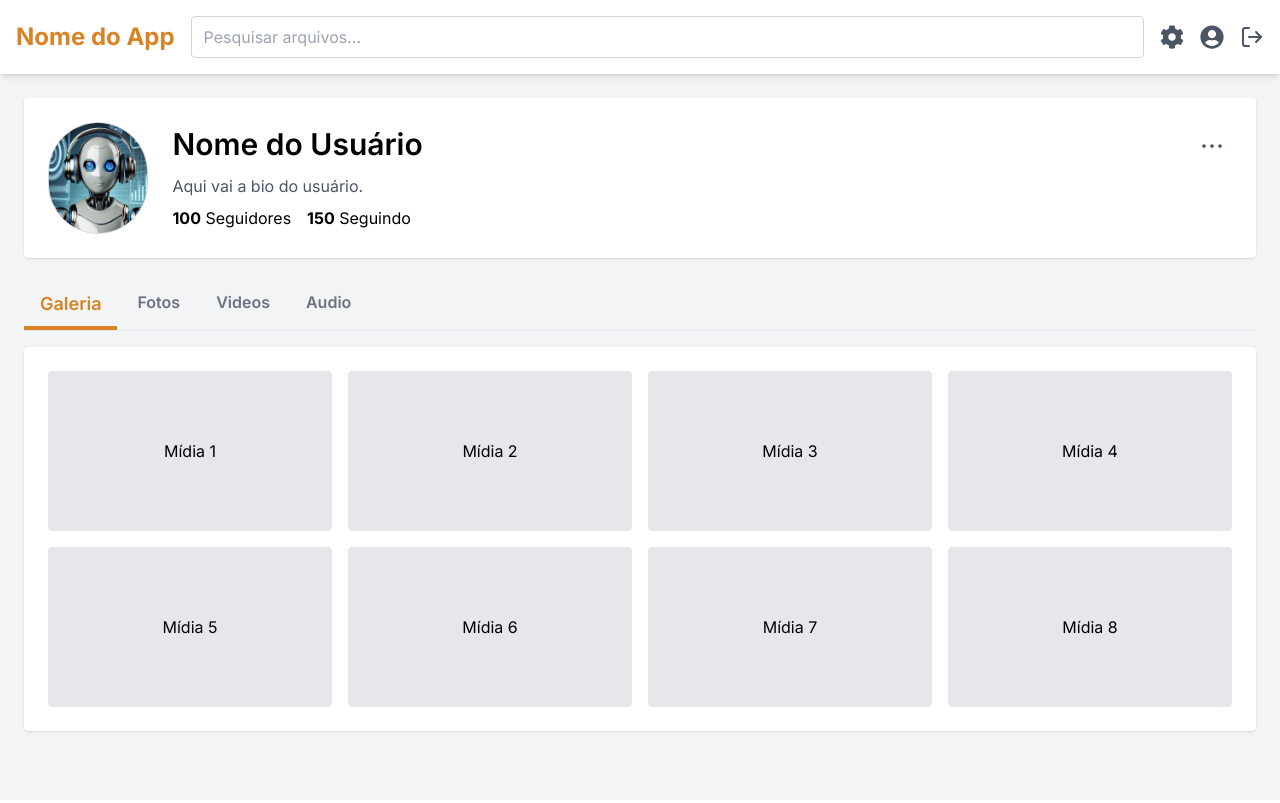
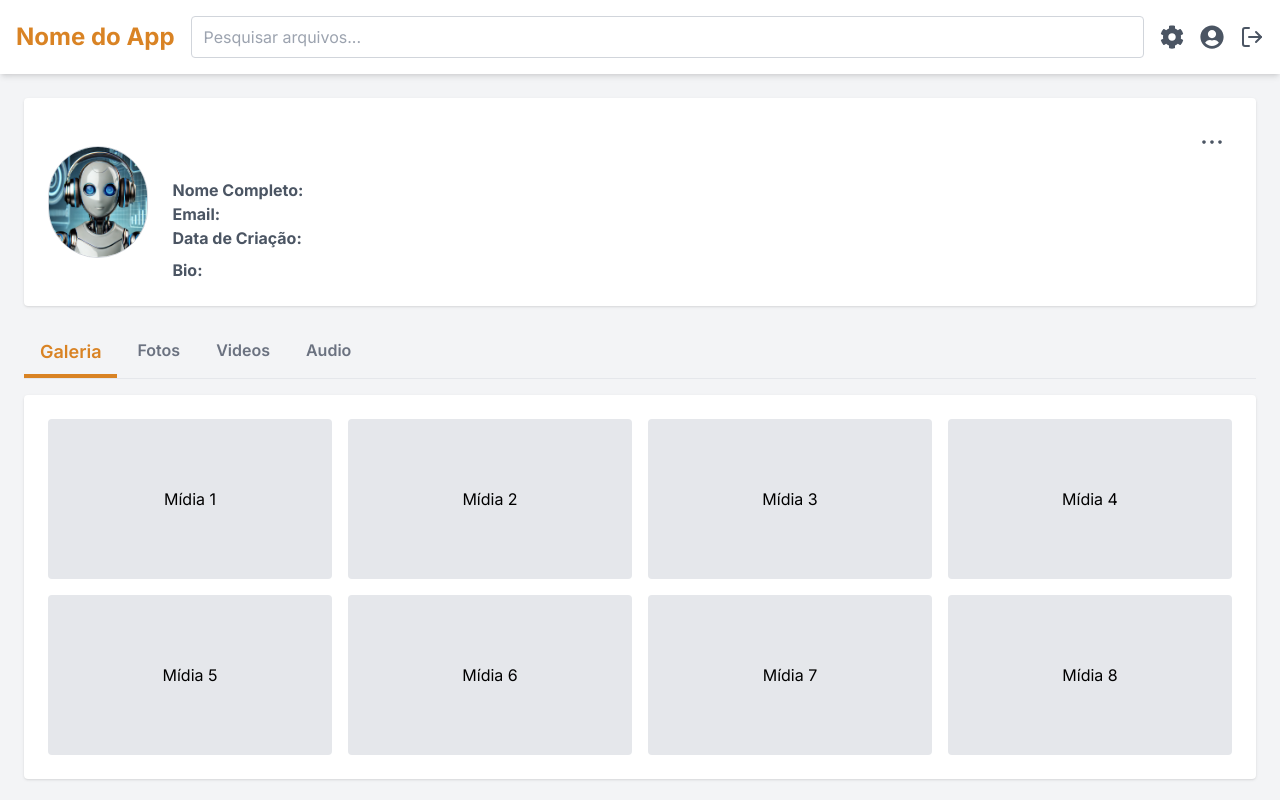
Before and after one commit to Sistema-de-Gerenciamento-Multimidia/SGM_frontend, a React (Vite) app: page /perfil in a window 1280 px wide. Built offline with nearby package versions, Linux system fonts and the light colour scheme; sample sign-in values are in the browser's storage.

Commit message:
edicao de perfil e alterar senha

```diff
--- /dev/null
+++ b/src/api/token.tsx
@@ -0,0 +1,23 @@
+import axios from 'axios';
+
+const getToken = () => {
+  const TOKEN_KEY = 'token';
+  return sessionStorage.getItem(TOKEN_KEY);
+};
+
+const api = axios.create({
+  baseURL: 'https://sgm-backend-test.onrender.com/api/v1',
+});
+
+api.interceptors.request.use(
+  (config) => {
+    const token = getToken();
+    if (token) {
+      config.headers.Authorization = `Bearer ${token}`;
+    }
+    return config;
+  },
+  (error) => Promise.reject(error)
+);
+
+export { api }; // Exportação nomeada
--- a/src/components/logincard.tsx
+++ b/src/components/logincard.tsx
@@ -1,47 +1,54 @@
-// import { useState } from "react";
 import { useForm } from "react-hook-form";
 import { z } from "zod";
 import { zodResolver } from "@hookform/resolvers/zod";
-import axios from 'axios';
+// import axios from 'axios';
 import { useNavigate } from "react-router-dom";
 import { toast } from "sonner";
+import { useUser } from "../UserContext"; // Importando o hook para acessar o contexto
+import {UserData} from "../dataUser/userData";
+// import { createUser } from "../dataUser/functionData";
+import { api } from "../api/token";
 
 const loginUserFormSchema = z.object({
   username: z.string().nonempty("O nome é obrigatório!").min(6, "O username precisa de no mínimo 6 caracteres!"),
   password: z.string().min(8, "A senha precisa de no mínimo 8 caracteres!"),
 });
 
-const api = axios.create({
-  baseURL: 'https://sgm-backend-test.onrender.com/api/v1',
-});
-
-
 
 type loginUserFormData = z.infer<typeof loginUserFormSchema>;
 
 export function LoginCard() {
-  // const [, setOutput] = useState("");
-  const {
-    register,
-    handleSubmit,
-    formState: { errors },
-  } = useForm<loginUserFormData>({
+  const { register, handleSubmit, formState: { errors } } = useForm<loginUserFormData>({
     resolver: zodResolver(loginUserFormSchema),
   });
 
   const navigate = useNavigate();
-
-
-  // function loginUser(data: loginUserFormData) {
-  //   setOutput(JSON.stringify(data, null, 2));
-  // }
+  const { setUser } = useUser(); // Pegando a função de atualização do contexto
 
   const loginUser = async (data: loginUserFormData) => {
     try {
       const response = await api.post('/authentication/token/', data);
+      sessionStorage.setItem("token", response.data.access);
+
+      const idUsuario = sessionStorage.getItem("user_id");
+      const dados = await api.get<UserData>(`/users/${idUsuario}/`);
+
+      const userData = {
+        id: dados.data.id,
+        email: dados.data.email,
+        username: dados.data.username,
+        name: dados.data.name,
+        description: dados.data.description,
+        date_joined: dados.data.date_joined,
+        date_of_birth: dados.data.date_of_birth,
+        profile_picture: dados.data.profile_picture
+      };
+      console.log(userData)
+      setUser(userData); // Atualizando os dados do usuário no contexto
       navigate("/dashboard");
-      console.log("Resposta do servidor:", response.data);
-      sessionStorage.setItem("token",response.data.access)
+
+
+
     // eslint-disable-next-line @typescript-eslint/no-explicit-any
     } catch (error: any) {
       toast.error('Nome de Usuário e/ou senha inválidos!');
@@ -49,13 +56,14 @@ export function LoginCard() {
     }
   };
 
+
+
   const onSubmit = (data: loginUserFormData) => {
     loginUser(data);
   };
 
   return (
-    <>
-      <form className="flex flex-col w-full max-w-xs gap-3"  onSubmit={handleSubmit(onSubmit)}>
+    <form className="flex flex-col w-full max-w-xs gap-3" onSubmit={handleSubmit(onSubmit)}>
       <div className="flex flex-col">
         <label className="text-fulvouscolor font-semibold" htmlFor="username">
           Nome de Usuário
@@ -94,7 +102,5 @@ export function LoginCard() {
         Entrar
       </button>
     </form>
-      {/* <pre className="text-black">{output}</pre> */}
-    </>
   );
 }
--- a/src/components/perfil_edit.tsx
+++ b/src/components/perfil_edit.tsx
@@ -2,21 +2,28 @@ import { useState } from "react";
 import { useForm } from "react-hook-form";
 import { z } from "zod";
 import { zodResolver } from "@hookform/resolvers/zod";
+import { api } from "../api/token";
 
 interface EditProfileModalProps {
   profileData: {
-    nome: string;
-    bio: string;
-    seguidores: number;
-    seguindo: number;
-    fotoPerfil: string;
+    id: number | null;
+    email: string;
+    username: string;
+    name: string;
+    description: string | null;
+    date_joined: string;
+    date_of_birth: string | null;
+    profile_picture: string;
   };
   setProfileData: (updatedData: {
-    nome: string;
-    bio: string;
-    seguidores: number;
-    seguindo: number;
-    fotoPerfil: string;
+    id: number | null;
+    email: string;
+    username: string;
+    name: string;
+    description: string | null;
+    date_joined: string;
+    date_of_birth: string | null;
+    profile_picture: string;
   }) => void;
   onClose: () => void;
 }
@@ -26,6 +33,8 @@ const editProfileFormSchema = z.object({
     .string()
     .nonempty("O nome de usuário é obrigatório!")
     .min(6, "O username precisa de no mínimo 6 caracteres!"),
+  description: z.string(),
+
 });
 
 type editProfileFormData = z.infer<typeof editProfileFormSchema>;
@@ -35,7 +44,6 @@ export function EditProfileModal({
   setProfileData,
   onClose,
 }: EditProfileModalProps) {
-
   const {
     register,
     handleSubmit,
@@ -44,21 +52,28 @@ export function EditProfileModal({
   } = useForm<editProfileFormData>({
     resolver: zodResolver(editProfileFormSchema),
     defaultValues: {
-      username: profileData.nome, // Nome inicial
+      username: profileData.username, // Nome inicial
     },
   });
 
-  const [bio, setBio] = useState(profileData.bio);
-  const [fotoPerfil, setFotoPerfil] = useState(profileData.fotoPerfil);
+  const [bio, setBio] = useState(profileData.description || "");
+  const [fotoPerfil, setFotoPerfil] = useState(profileData.profile_picture);
 
-  function editUser(data: editProfileFormData) {
+  const editUser = async (data: editProfileFormData) => {
+
+
+
+    const idUsuario = sessionStorage.getItem("user_id");
+    const response = await api.patch(`/users/${idUsuario}/`,data)
+
+    console.log(response)
+
     // Atualizar os dados do perfil
     setProfileData({
-      nome: data.username,
-      bio,
-      fotoPerfil,
-      seguidores: profileData.seguidores,
-      seguindo: profileData.seguindo,
+      ...profileData, // Preservar os dados não alterados
+      username: data.username,
+      description: bio, // Atualizar a descrição com o valor do estado local
+      profile_picture: fotoPerfil, // Atualizar a foto de perfil
     });
     onClose();
   }
--- /dev/null
+++ b/src/dataUser/functionData.tsx
@@ -0,0 +1,14 @@
+import { UserData } from "./userData";
+
+export function createUser(data: any): UserData {
+  return {
+    id: data.id,
+    email: data.email,
+    username: data.username,
+    name: data.name,
+    description: data.description,
+    date_joined: data.date_joined,
+    date_of_birth: data.date_of_birth,
+    profile_picture: data.profile_picture,
+  };
+}
--- /dev/null
+++ b/src/dataUser/userData.tsx
@@ -0,0 +1,10 @@
+export interface UserData {
+    id: number;
+    email: string;
+    username: string;
+    name: string;
+    description: string | null;
+    date_joined: string;
+    date_of_birth: string | null;
+    profile_picture: string;
+  }
--- a/src/main.tsx
+++ b/src/main.tsx
@@ -3,10 +3,13 @@ import ReactDOM from 'react-dom/client'
 import './index.css'
 import { App } from './App'
 import { Toaster } from "sonner";
+import { UserProvider } from './UserContext'; // Importa o contexto criado
 
 ReactDOM.createRoot(document.getElementById('root')!).render(
   <React.StrictMode>
-    <App />
-    <Toaster position="top-right" richColors />
+     <UserProvider>
+      <App />
+      <Toaster position="top-right" richColors />
+    </UserProvider>
   </React.StrictMode>,
 )
--- a/src/pages/perfilpage.tsx
+++ b/src/pages/perfilpage.tsx
@@ -1,31 +1,22 @@
 import { useState } from "react";
+import { useUser } from "../UserContext"; // Importando o hook para acessar o contexto
 import { Galeria } from "../components/perfil_galeria";
 import { Fotos } from "../components/perfil_fotos";
 import { Videos } from "../components/perfil_videos";
 import { Audio } from "../components/perfil_audio";
 import { Header } from "../components/header";
 import { EditProfileModal } from "../components/perfil_edit";
+import { CustomSelect } from "../components/ui/select";
 import { toast } from "sonner";
-import { CustomSelect } from "../components/ui/select";
-
 
 export function PerfilPage() {
+  const { user, setUser } = useUser(); // Pegando os dados do usuário e a função para atualizá-los
   const [activeTab, setActiveTab] = useState("Galeria");
   const [isEditModalOpen, setIsEditModalOpen] = useState(false);
 
-
-  const [profileData, setProfileData] = useState({
-    nome: "Nome do Usuário",
-    bio: "Aqui vai a bio do usuário.",
-    seguidores: 100,
-    seguindo: 150,
-    fotoPerfil: "/robot_perfil.png",
-  });
-
-  const handleSave = (updatedData: typeof profileData) => {
-    setProfileData(updatedData);
+  const handleSave = (updatedData: typeof user) => {
+    setUser(updatedData); // Atualizando os dados do usuário no contexto
     setIsEditModalOpen(false);
-
     toast.success("Alterações salvas com sucesso!");
   };
 
@@ -38,7 +29,7 @@ export function PerfilPage() {
           {/* Foto de Perfil */}
           <div className="w-28 h-28 rounded-full overflow-hidden border border-gray-300">
             <img
-              src={profileData.fotoPerfil}
+              src={user.profile_picture}
               alt="Foto de Perfil"
               className="w-full h-full object-cover"
             />
@@ -46,23 +37,18 @@ export function PerfilPage() {
           {/* Informações do Perfil */}
           <div className="w-full">
             <div className="flex justify-between">
-              <h2 className="text-3xl font-semibold">{profileData.nome}</h2>
+              <h2 className="text-3xl font-semibold">{user.username}</h2>
               <CustomSelect
-                profileData={profileData}
-                setProfileData={setProfileData}
+                profileData={user}
+                setProfileData={setUser}
               />
             </div>
-            {/* Bio */}
-            <p className="mt-2 text-gray-600">{profileData.bio}</p>
-            <div className="flex space-x-4 mt-2">
-              <p>
-                <span className="font-bold">{profileData.seguidores}</span>{" "}
-                Seguidores
-              </p>
-              <p>
-                <span className="font-bold">{profileData.seguindo}</span>{" "}
-                Seguindo
-              </p>
+            {/* Informações adicionais */}
+            <div className="mt-4">
+              <p className="text-gray-600"><strong>Nome Completo:</strong> {user.name}</p>
+              <p className="text-gray-600"><strong>Email:</strong> {user.email}</p>
+              <p className="text-gray-600"><strong>Data de Criação:</strong> {user.date_joined}</p>
+              <p className="mt-2 text-gray-600"><strong>Bio:</strong> {user.description}</p>
             </div>
           </div>
         </div>
@@ -97,12 +83,11 @@ export function PerfilPage() {
         {/* Modal de Edição de Perfil */}
         {isEditModalOpen && (
           <EditProfileModal
-            profileData={profileData}
+            profileData={user} // Usando os dados do contexto
             setProfileData={handleSave}
             onClose={() => setIsEditModalOpen(false)}
           />
         )}
-
       </main>
     </div>
   );
--- /dev/null
+++ b/src/userContext.tsx
@@ -0,0 +1,58 @@
+import React, { createContext, useContext, useState, ReactNode } from 'react';
+
+// Tipos dos dados do usuário
+interface User {
+  // username: string;
+  // bio: string;
+  // fotoPerfil: string;
+
+    id: number | null;
+    email: string;
+    username: string;
+    name: string;
+    description: string | null;
+    date_joined: string;
+    date_of_birth: string | null;
+    profile_picture: string;
+}
+
+// Estado inicial do usuário
+const initialUserState: User = {
+  id: null,
+  email: '',
+  username: '',
+  name: '',
+  description: '',
+  date_joined: '',
+  date_of_birth: '',
+  profile_picture: '/robot_perfil.png'
+
+};
+
+// Tipos para o contexto
+interface UserContextType {
+  user: User;
+  setUser: (user: User) => void;
+}
+
+const UserContext = createContext<UserContextType | undefined>(undefined);
+
+// Provider do contexto
+export const UserProvider: React.FC<{ children: ReactNode }> = ({ children }) => {
+  const [user, setUser] = useState<User>(initialUserState);
+
+  return (
+    <UserContext.Provider value={{ user, setUser }}>
+      {children}
+    </UserContext.Provider>
+  );
+};
+
+// Hook para acessar o contexto
+export const useUser = (): UserContextType => {
+  const context = useContext(UserContext);
+  if (!context) {
+    throw new Error('useUser must be used within a UserProvider');
+  }
+  return context;
+};
```
Also changed, not shown: src/components/modal_password.tsx (+18 -4 lines), src/components/ui/select.tsx (+16 -10 lines). Lines whose indentation alone changed are shown as unchanged.
